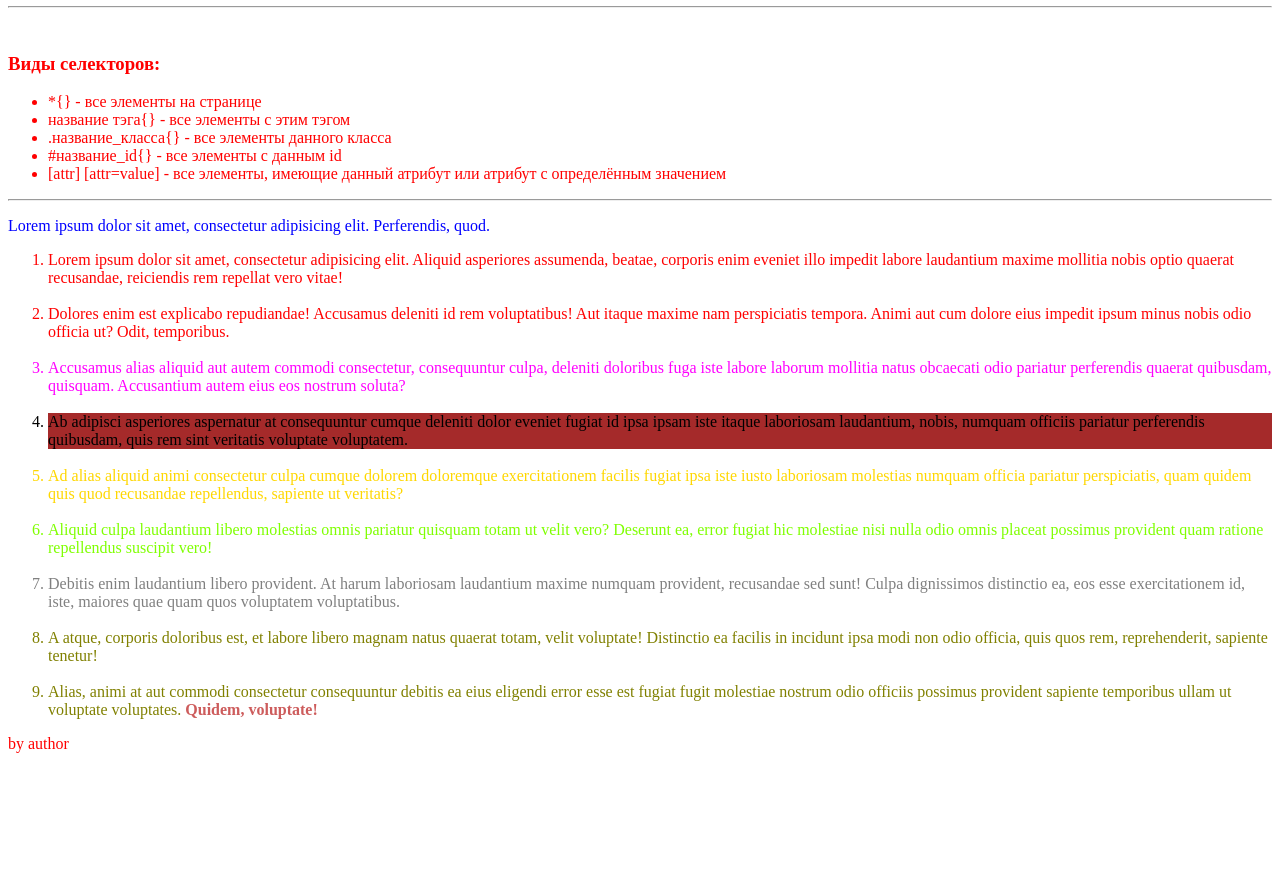
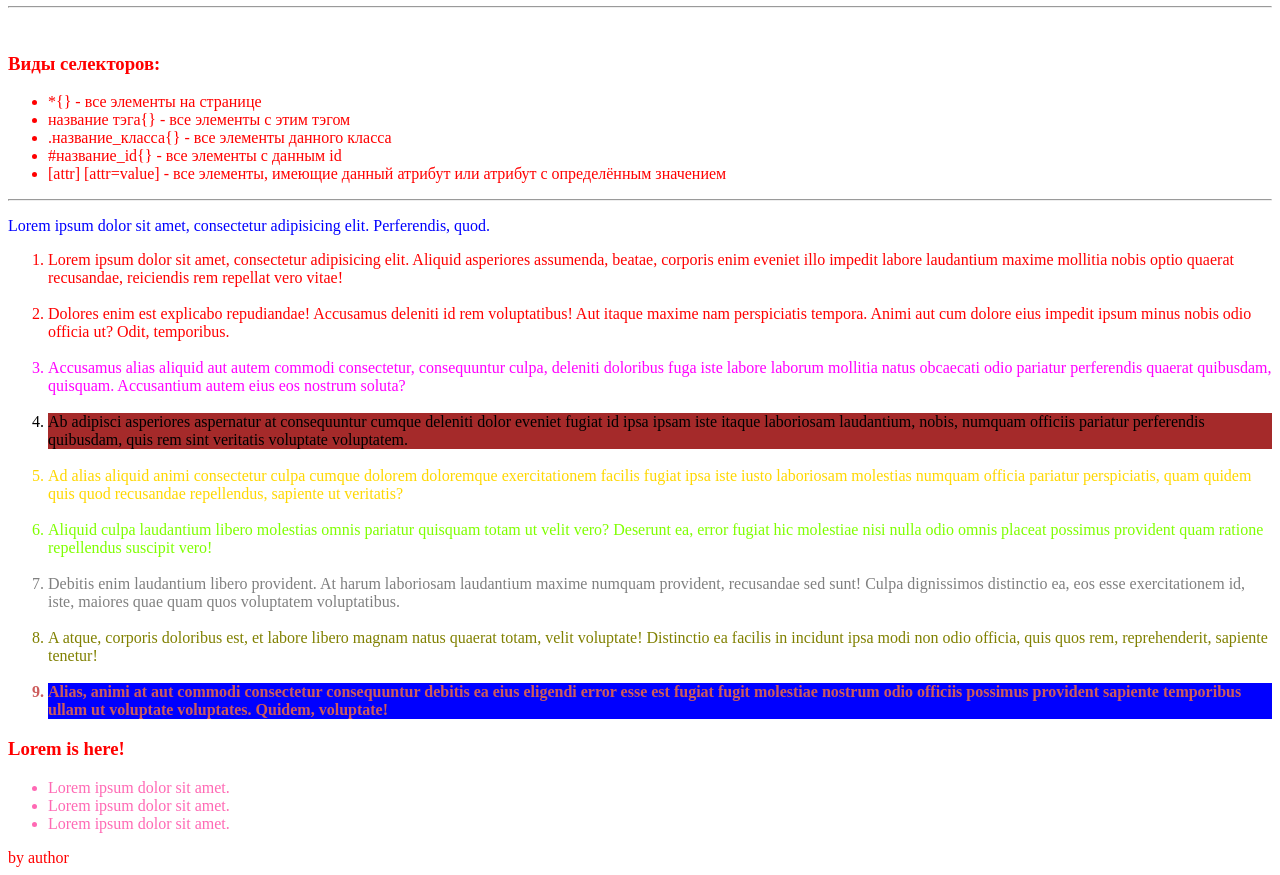
Before and after one commit to ffree523/lesson-4.1, a plain HTML site: page index.html in a window 1280 px wide. Shown: the part 118-993 px from the top of the page. Before the commit the page ends 879 px from the top, so only its background shows below. Drawn offline with Linux system fonts and the light colour scheme.

Commit message:
+селектор на несколько классов +селектор вложенный

```diff
--- a/css/style.css
+++ b/css/style.css
@@ -4,7 +4,7 @@
 p {
     color:  blue;
 }
-.list-item2{
+.list-item2 {
     color:  fuchsia;
 }
 #list-id{
@@ -22,3 +22,10 @@ p {
 .multiclass2 {
     color: indianred;
 }
+.vudelenno {
+    font-weight: bold;
+    background-color: blue;
+}
+#ul-list li {
+    color: hotpink;
+}
--- a/index.html
+++ b/index.html
@@ -74,11 +74,19 @@
                         sapiente tenetur!
                     </li>
                     <br>
-                    <li class="multiclass1"> Alias, animi at aut commodi consectetur consequuntur debitis ea eius eligendi error esse est
+                    <li class="multiclass2 vudelenno"> Alias, animi at aut commodi consectetur consequuntur debitis ea eius eligendi error esse est
                         fugiat fugit molestiae nostrum odio officiis possimus provident sapiente temporibus ullam ut
-                        voluptate voluptates. <b class="multiclass2">Quidem, voluptate!</b>
+                        voluptate voluptates. Quidem, voluptate!
                     </li>
                 </ol>
+            </div>
+            <div>
+                <h3>Lorem is here!</h3>
+                <ul id="ul-list">
+                    <li>Lorem ipsum dolor sit amet.</li>
+                    <li>Lorem ipsum dolor sit amet.</li>
+                    <li>Lorem ipsum dolor sit amet.</li>
+                </ul>
             </div>
         </main>
         <footer>
```
